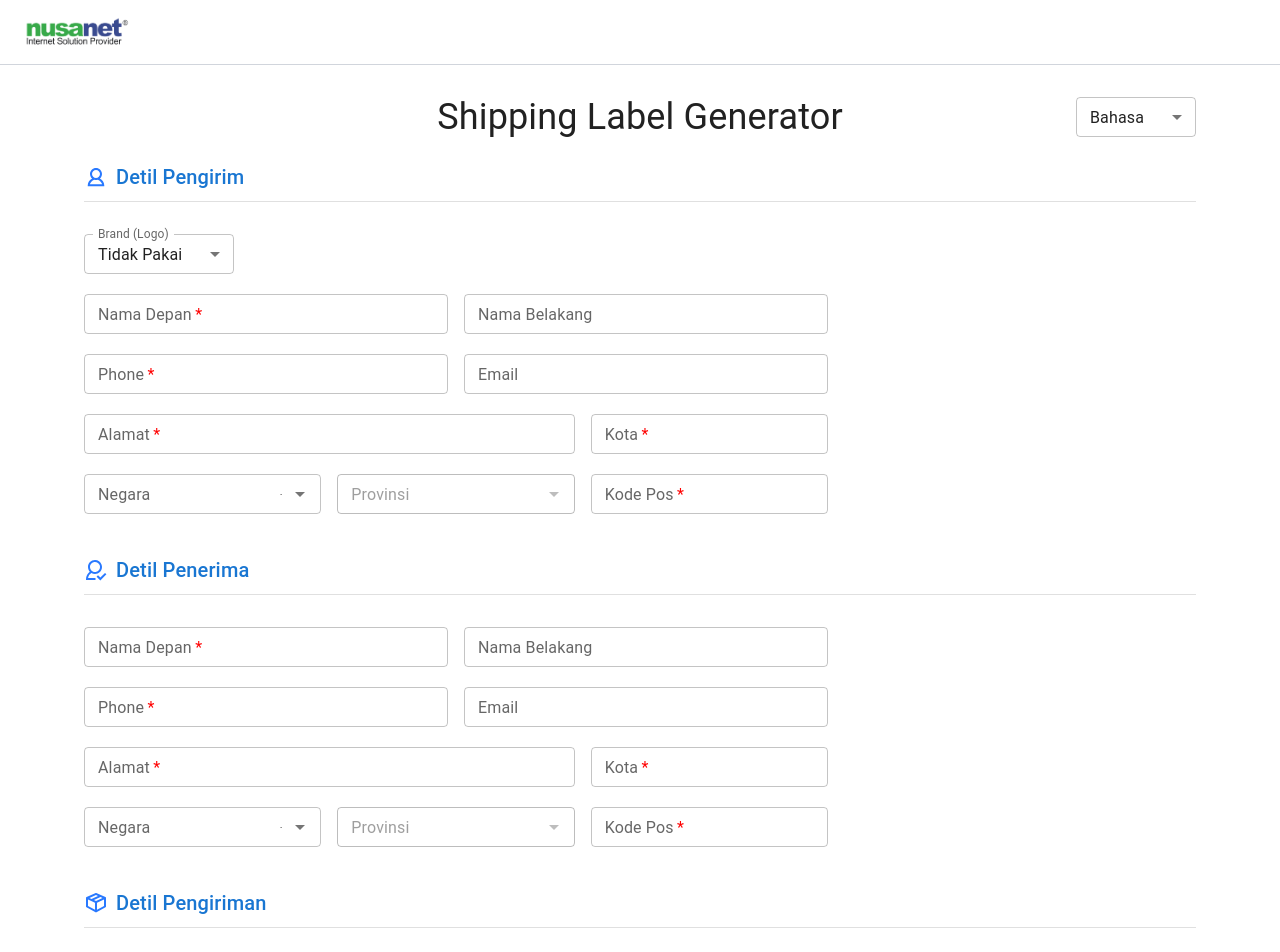
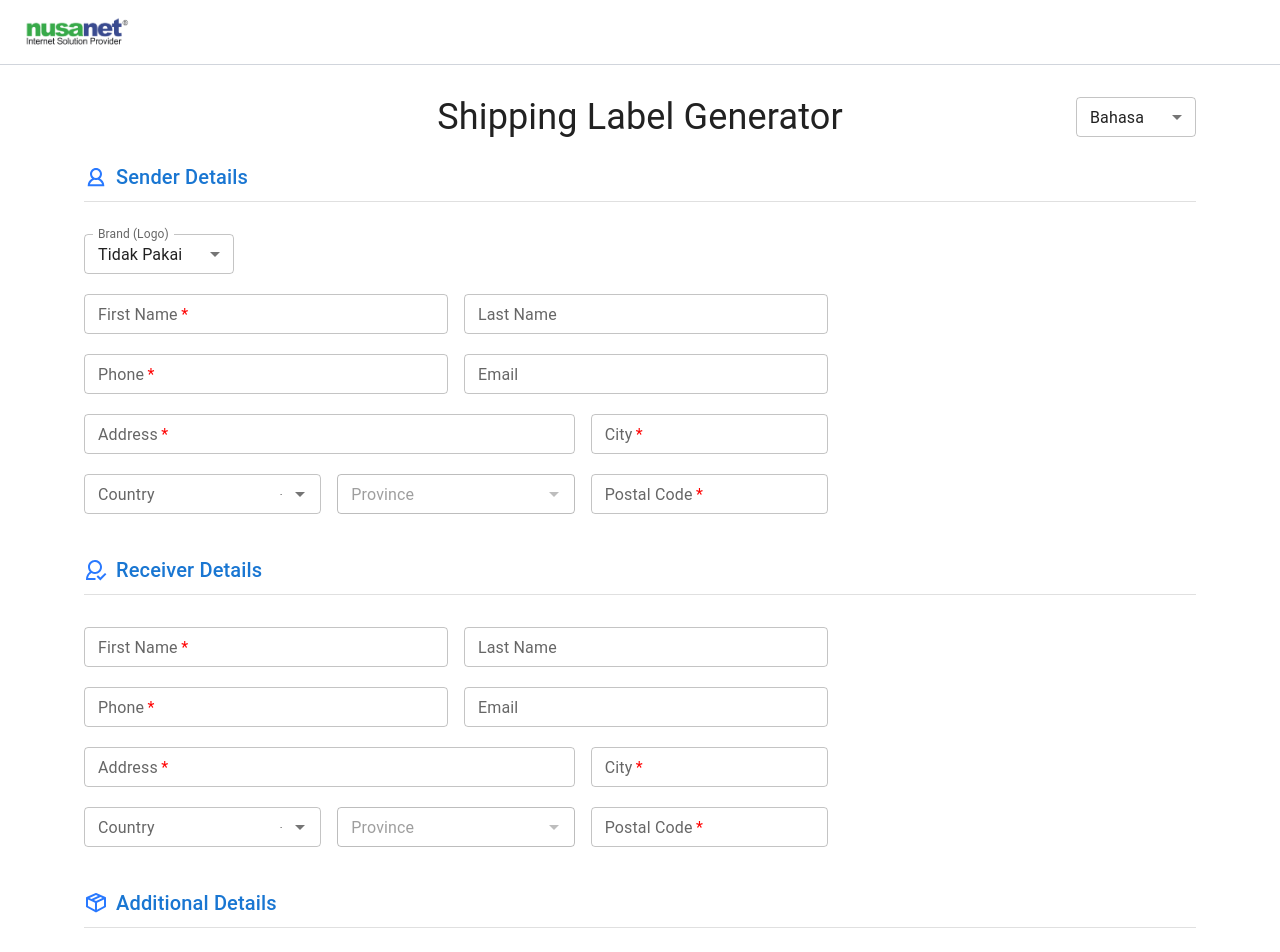
Before and after one commit to fajar-dev/shipments-fe, a React (Vite) app: page / in a window 1280 px wide. Shown: the top 952 px of the page. Built offline with nearby package versions, Linux system fonts and the light colour scheme; no server answers.

Commit message:
feat: i18n

```diff
--- a/src/components/LocationFields.tsx
+++ b/src/components/LocationFields.tsx
@@ -1,6 +1,7 @@
 import React, { useEffect, useState } from "react"
 import { Autocomplete, TextField, CircularProgress } from "@mui/material"
 import { getCountry, getProvince, IArea } from "../api/administativeArea.api"
+import { useTranslation } from "react-i18next"
 
 interface LocationFieldsProps {
   countryValue: IArea | null
@@ -16,9 +17,11 @@ const LocationFields: React.FC<LocationFieldsProps> = ({
   provinceValue,
   onCountryChange,
   onProvinceChange,
-  countryLabel = "Negara",
-  provinceLabel = "Provinsi",
+  countryLabel,
+  provinceLabel,
 }) => {
+  const { t } = useTranslation()
+
   const [countries, setCountries] = useState<IArea[]>([])
   const [provinces, setProvinces] = useState<IArea[]>([])
   const [loadingCountry, setLoadingCountry] = useState(false)
@@ -38,7 +41,9 @@ const LocationFields: React.FC<LocationFieldsProps> = ({
     setLoadingProvince(false)
   }
 
-  useEffect(() => { fetchCountries() }, [])
+  useEffect(() => {
+    fetchCountries()
+  }, [])
 
   useEffect(() => {
     onProvinceChange(null)
@@ -61,13 +66,15 @@ const LocationFields: React.FC<LocationFieldsProps> = ({
         renderInput={(params) => (
           <TextField
             {...params}
-            label={countryLabel}
+            label={countryLabel || t("shipping.form.country")} // ✅ pakai i18n
             size="small"
             InputProps={{
               ...params.InputProps,
               endAdornment: (
                 <>
-                  {loadingCountry ? <CircularProgress color="inherit" size={20} /> : null}
+                  {loadingCountry ? (
+                    <CircularProgress color="inherit" size={20} />
+                  ) : null}
                   {params.InputProps.endAdornment}
                 </>
               ),
@@ -81,19 +88,23 @@ const LocationFields: React.FC<LocationFieldsProps> = ({
         getOptionLabel={(option) => option.name}
         value={provinceValue}
         onChange={(_, val) => onProvinceChange(val)}
-        onInputChange={(_, val) => countryValue && fetchProvinces(countryValue.id, val)}
+        onInputChange={(_, val) =>
+          countryValue && fetchProvinces(countryValue.id, val)
+        }
         disabled={!countryValue}
         loading={loadingProvince}
         renderInput={(params) => (
           <TextField
             {...params}
-            label={provinceLabel}
+            label={provinceLabel || t("shipping.form.province")} // ✅ pakai i18n
             size="small"
             InputProps={{
               ...params.InputProps,
               endAdornment: (
                 <>
-                  {loadingProvince ? <CircularProgress color="inherit" size={20} /> : null}
+                  {loadingProvince ? (
+                    <CircularProgress color="inherit" size={20} />
+                  ) : null}
                   {params.InputProps.endAdornment}
                 </>
               ),
--- a/src/i18n/locales/en.json
+++ b/src/i18n/locales/en.json
@@ -1,5 +1,49 @@
 {
-  "title": "Shipping Label Generator",
-  "preview": "Preview",
-  "createLabel": "Create Label"
+  "shipping": {
+    "title": "Shipping Label Generator",
+    "preview": "Preview",
+    "createLabel": "Create Label",
+
+    "form": {
+      "senderDetails": "Sender Details",
+      "receiverDetails": "Receiver Details",
+      "additionalDetails": "Additional Details",
+
+      "firstName": "First Name",
+      "lastName": "Last Name",
+      "phone": "Phone",
+      "email": "Email",
+      "address": "Address",
+      "city": "City",
+      "province": "Province",
+      "country": "Country",
+      "postalCode": "Postal Code",
+      "pickupFromCustomer": "Pickup from Customer",
+      "shippingNote": "Shipping Note",
+      "brand": "Brand"
+    },
+
+    "validation": {
+      "brandRequired": "Brand is required",
+      "shippingNotesOptional": "Shipping notes are optional",
+
+      "senderFirstNameRequired": "Sender's first name is required",
+      "senderLastNameOptional": "Sender's last name is optional",
+      "senderPhoneRequired": "Sender's phone number is required",
+      "senderEmailOptional": "Sender's email is optional",
+      "senderAddressRequired": "Sender's address is required",
+      "senderCityRequired": "Sender's city is required",
+      "senderPostalCodeNumber": "Sender's postal code must be a number",
+      "senderPostalCodeRequired": "Sender's postal code is required",
+
+      "receiverFirstNameRequired": "Receiver's first name is required",
+      "receiverLastNameOptional": "Receiver's last name is optional",
+      "receiverPhoneRequired": "Receiver's phone number is required",
+      "receiverEmailOptional": "Receiver's email is optional",
+      "receiverAddressRequired": "Receiver's address is required",
+      "receiverCityRequired": "Receiver's city is required",
+      "receiverPostalCodeNumber": "Receiver's postal code must be a number",
+      "receiverPostalCodeRequired": "Receiver's postal code is required"
+    }
+  }
 }
--- a/src/i18n/locales/id.json
+++ b/src/i18n/locales/id.json
@@ -1,5 +1,49 @@
 {
-  "title": "Generator Label Pengiriman",
-  "preview": "Pratinjau",
-  "createLabel": "Buat Label"
+  "shipping": {
+    "title": "Generator Label Pengiriman",
+    "preview": "Pratinjau",
+    "createLabel": "Buat Label",
+
+    "form": {
+      "senderDetails": "Detil Pengirim",
+      "receiverDetails": "Detil Penerima",
+      "additionalDetails": "Detil Tambahan",
+
+      "firstName": "Nama Depan",
+      "lastName": "Nama Belakang",
+      "phone": "No HP",
+      "email": "Email",
+      "address": "Alamat",
+      "city": "Kota",
+      "province": "Provinsi",
+      "country": "Negara",
+      "postalCode": "Kode Pos",
+      "pickupFromCustomer": "Ambil dari Customer",
+      "shippingNote": "Catatan Pengiriman",
+      "brand": "Brand"
+    },
+
+    "validation": {
+      "brandRequired": "Brand wajib dipilih",
+      "shippingNotesOptional": "Catatan pengiriman opsional",
+
+      "senderFirstNameRequired": "Nama depan pengirim wajib diisi",
+      "senderLastNameOptional": "Nama belakang pengirim opsional",
+      "senderPhoneRequired": "No HP pengirim wajib diisi",
+      "senderEmailOptional": "Email pengirim opsional",
+      "senderAddressRequired": "Alamat pengirim wajib diisi",
+      "senderCityRequired": "Kota pengirim wajib diisi",
+      "senderPostalCodeNumber": "Kode pos pengirim harus berupa angka",
+      "senderPostalCodeRequired": "Kode pos pengirim wajib diisi",
+
+      "receiverFirstNameRequired": "Nama depan penerima wajib diisi",
+      "receiverLastNameOptional": "Nama belakang penerima opsional",
+      "receiverPhoneRequired": "No HP penerima wajib diisi",
+      "receiverEmailOptional": "Email penerima opsional",
+      "receiverAddressRequired": "Alamat penerima wajib diisi",
+      "receiverCityRequired": "Kota penerima wajib diisi",
+      "receiverPostalCodeNumber": "Kode pos penerima harus berupa angka",
+      "receiverPostalCodeRequired": "Kode pos penerima wajib diisi"
+    }
+  }
 }
--- a/src/pages/LabelGenerator.tsx
+++ b/src/pages/LabelGenerator.tsx
@@ -22,8 +22,9 @@ import { generateLabel, previewLabel, store } from '../api/shipping.api'
 import { useSnackbar } from '../context/SnackbarProvider'
 import { Formik, Form } from 'formik'
 import { IArea } from '../api/administativeArea.api'
-import { shippingSchema } from '../validator/shipping.validator'
+import { useShippingSchema } from '../validator/shipping.validator'
 import { mapValuesToPayload } from '../utils/shippingPayload'
+// import { useTranslation } from "react-i18next"
 
 const LabelGenerator: React.FC = () => {
   const { t } = useTranslation()
@@ -92,6 +93,8 @@ const LabelGenerator: React.FC = () => {
     }
   }
 
+  const shippingSchema = useShippingSchema()
+
   return (
     <Formik
       initialValues={initialValues}
@@ -111,7 +114,7 @@ const LabelGenerator: React.FC = () => {
             <Form>
             <CssBaseline />
               <section className="relative mb-6">
-                <h1 className="lg:text-4xl md:text-2xl text-xl text-center">{t('title')}</h1>
+                <h1 className="lg:text-4xl md:text-2xl text-xl text-center">{t('shipping.title')}</h1>
                 <DropdownLanguange />
               </section>
 
@@ -121,7 +124,7 @@ const LabelGenerator: React.FC = () => {
                   <div className="flex items-center gap-2 mb-2">
                     <img src={shipper} alt="shipper Icon" className="w-auto" />
                     <Typography variant="h6" color="primary">
-                      Detil Pengirim
+                      {t('shipping.form.senderDetails')}
                     </Typography>
                   </div>
                   <Divider />
@@ -150,7 +153,7 @@ const LabelGenerator: React.FC = () => {
                     </FormControl>
                   <div className="grid md:grid-cols-2 gap-4 mb-5">
                     <TextField
-                      label="Nama Depan"
+                      label={t("shipping.form.firstName")}
                       size="small"
                       name="senderFirstName"
                       value={values.senderFirstName}
@@ -165,7 +168,7 @@ const LabelGenerator: React.FC = () => {
                       }
                     />
                     <TextField
-                      label="Nama Belakang"
+                      label={t("shipping.form.lastName")}
                       size="small"
                       name="senderLastName"
                       value={values.senderLastName}
@@ -176,7 +179,7 @@ const LabelGenerator: React.FC = () => {
 
                   <div className="grid md:grid-cols-2 gap-4 mb-5">
                     <TextField
-                      label="Phone"
+                      label={t("shipping.form.phone")}
                       size="small"
                       name="senderPhone"
                       required
@@ -187,7 +190,7 @@ const LabelGenerator: React.FC = () => {
                       helperText={touched.senderPhone && errors.senderPhone}
                     />
                     <TextField
-                      label="Email"
+                      label={t("shipping.form.email")}
                       size="small"
                       name="senderEmail"
                       value={values.senderEmail}
@@ -198,7 +201,7 @@ const LabelGenerator: React.FC = () => {
 
                   <div className="grid grid-cols-1 md:grid-cols-3 gap-4 mb-5">
                     <TextField
-                      label="Alamat"
+                      label={t("shipping.form.address")}
                       size="small"
                       name="senderAddress"
                       required
@@ -212,7 +215,7 @@ const LabelGenerator: React.FC = () => {
                       className="md:col-span-2"
                     />
                     <TextField
-                      label="Kota"
+                      label={t("shipping.form.city")}
                       size="small"
                       name="senderCity"
                       required
@@ -236,7 +239,7 @@ const LabelGenerator: React.FC = () => {
                       }
                     />
                     <TextField
-                      label="Kode Pos"
+                      label={t("shipping.form.postalCode")}
                       size="small"
                       type="number"
                       name="senderPostalCode"
@@ -262,7 +265,7 @@ const LabelGenerator: React.FC = () => {
                   <div className="flex items-center gap-2 mb-2">
                     <img src={consignee} alt="consignee Icon" className="w-auto" />
                     <Typography variant="h6" color="primary">
-                      Detil Penerima
+                      {t("shipping.form.receiverDetails")}
                     </Typography>
                   </div>
                   <Divider />
@@ -271,7 +274,7 @@ const LabelGenerator: React.FC = () => {
                 <div className="max-w-[744px]">
                   <div className="grid md:grid-cols-2 gap-4 mb-5">
                     <TextField
-                      label="Nama Depan"
+                      label={t("shipping.form.firstName")}
                       size="small"
                       name="receiverFirstName"
                       required
@@ -287,7 +290,7 @@ const LabelGenerator: React.FC = () => {
                       }
                     />
                     <TextField
-                      label="Nama Belakang"
+                      label={t("shipping.form.lastName")}
                       size="small"
                       name="receiverLastName"
                       value={values.receiverLastName}
@@ -298,7 +301,7 @@ const LabelGenerator: React.FC = () => {
 
                   <div className="grid md:grid-cols-2 gap-4 mb-5">
                     <TextField
-                      label="Phone"
+                      label={t("shipping.form.phone")}
                       size="small"
                       name="receiverPhone"
                       required
@@ -311,7 +314,7 @@ const LabelGenerator: React.FC = () => {
                       helperText={touched.receiverPhone && errors.receiverPhone}
                     />
                     <TextField
-                      label="Email"
+                      label={t("shipping.form.email")}
                       size="small"
                       name="receiverEmail"
                       value={values.receiverEmail}
@@ -322,7 +325,7 @@ const LabelGenerator: React.FC = () => {
 
                   <div className="grid grid-cols-1 md:grid-cols-3 gap-4 mb-5">
                     <TextField
-                      label="Alamat"
+                      label={t("shipping.form.address")}
                       size="small"
                       name="receiverAddress"
                       required
@@ -337,7 +340,7 @@ const LabelGenerator: React.FC = () => {
                       className="md:col-span-2"
                     />
                     <TextField
-                      label="Kota"
+                      label={t("shipping.form.city")}
                       size="small"
                       name="receiverCity"
                       required
@@ -361,7 +364,7 @@ const LabelGenerator: React.FC = () => {
                       }
                     />
                     <TextField
-                      label="Kode Pos"
+                      label={t("shipping.form.postalCode")}
                       size="small"
                       type="number"
                       name="receiverPostalCode"
@@ -386,7 +389,7 @@ const LabelGenerator: React.FC = () => {
                   <div className="flex items-center gap-2 mb-2">
                     <img src={shipping} alt="shipping Icon" className="w-auto" />
                     <Typography variant="h6" color="primary">
-                      Detil Pengiriman
+                      {t("shipping.form.additionalDetails")}
                     </Typography>
                   </div>
                   <Divider />
@@ -396,7 +399,7 @@ const LabelGenerator: React.FC = () => {
 
                   <div className="mb-3">
                     <TextField
-                      label="Catatan Pengiriman"
+                      label={t("shipping.form.shippingNote")}
                       multiline
                       rows={3}
                       fullWidth
@@ -423,7 +426,7 @@ const LabelGenerator: React.FC = () => {
                     loading={loadingPreview}
                     loadingPosition="end"
                   >
-                    {t('preview')}
+                    {t('shipping.preview')}
                   </Button>
                     <Button
                       type="submit"
@@ -431,7 +434,7 @@ const LabelGenerator: React.FC = () => {
                       loading={loadingSubmit}
                       loadingPosition="end"
                     >
-                      {loadingSubmit ? 'Loading' : t('createLabel')}
+                      {loadingSubmit ? 'Loading' : t('shipping.createLabel')}
                     </Button>
                 </Stack>
               </section>
--- a/src/validator/shipping.validator.ts
+++ b/src/validator/shipping.validator.ts
@@ -1,37 +1,42 @@
 import * as Yup from "yup"
+import { useTranslation } from "react-i18next"
 
 const areaSchema = Yup.object({
   id: Yup.string().required(),
   name: Yup.string().required(),
 })
 
-export const shippingSchema = Yup.object({
-  brand: Yup.string().required("Brand wajib dipilih"),
+export const useShippingSchema = () => {
+  const { t } = useTranslation()
+
+  return Yup.object({
+    brand: Yup.string().required(t("shipping.validation.brandRequired")),
     shippingNotes: Yup.string().optional(),
 
-  senderFirstName: Yup.string().required("Nama depan pengirim wajib diisi"),
+    senderFirstName: Yup.string().required(t("shipping.validation.senderFirstNameRequired")),
     senderLastName: Yup.string().optional(),
-  senderPhone: Yup.string().required("No HP pengirim wajib diisi"),
+    senderPhone: Yup.string().required(t("shipping.validation.senderPhoneRequired")),
     senderEmail: Yup.string().optional(),
-  senderAddress: Yup.string().required("Alamat pengirim wajib diisi"),
-  senderCity: Yup.string().required("Kota pengirim wajib diisi"),
+    senderAddress: Yup.string().required(t("shipping.validation.senderAddressRequired")),
+    senderCity: Yup.string().required(t("shipping.validation.senderCityRequired")),
     senderProvince: areaSchema.nullable().optional(),
     senderCountry: areaSchema.nullable().optional(),
     senderPostalCode: Yup.number()
-    .typeError("Kode pos pengirim harus berupa angka")
-    .required("Kode pos pengirim wajib diisi"),
+      .typeError(t("shipping.validation.senderPostalCodeNumber"))
+      .required(t("shipping.validation.senderPostalCodeRequired")),
 
-  receiverFirstName: Yup.string().required("Nama depan penerima wajib diisi"),
+    receiverFirstName: Yup.string().required(t("shipping.validation.receiverFirstNameRequired")),
     receiverLastName: Yup.string().optional(),
-  receiverPhone: Yup.string().required("No HP penerima wajib diisi"),
+    receiverPhone: Yup.string().required(t("shipping.validation.receiverPhoneRequired")),
     receiverEmail: Yup.string().optional(),
-  receiverAddress: Yup.string().required("Alamat penerima wajib diisi"),
-  receiverCity: Yup.string().required("Kota penerima wajib diisi"),
+    receiverAddress: Yup.string().required(t("shipping.validation.receiverAddressRequired")),
+    receiverCity: Yup.string().required(t("shipping.validation.receiverCityRequired")),
     receiverProvince: areaSchema.nullable().optional(),
     receiverCountry: areaSchema.nullable().optional(),
     receiverPostalCode: Yup.number()
-    .typeError("Kode pos penerima harus berupa angka")
-    .required("Kode pos penerima wajib diisi"),
+      .typeError(t("shipping.validation.receiverPostalCodeNumber"))
+      .required(t("shipping.validation.receiverPostalCodeRequired")),
   })
+}
 
-export type ShippingFormValues = Yup.InferType<typeof shippingSchema>
+export type ShippingFormValues = Yup.InferType<ReturnType<typeof useShippingSchema>>
```
Also changed, not shown: 1 other file (tests, documents, lock files or other folders). Lines whose indentation alone changed are shown as unchanged.
